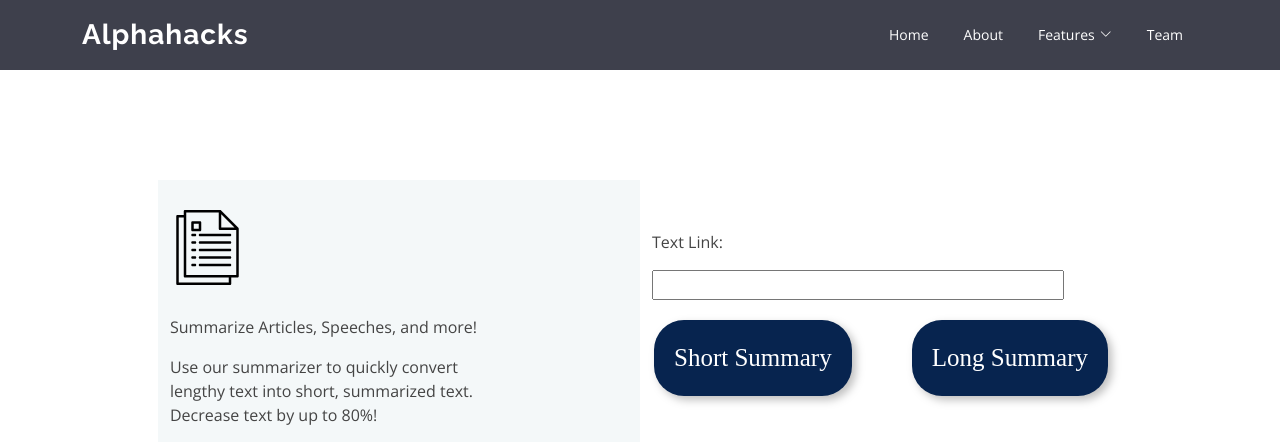
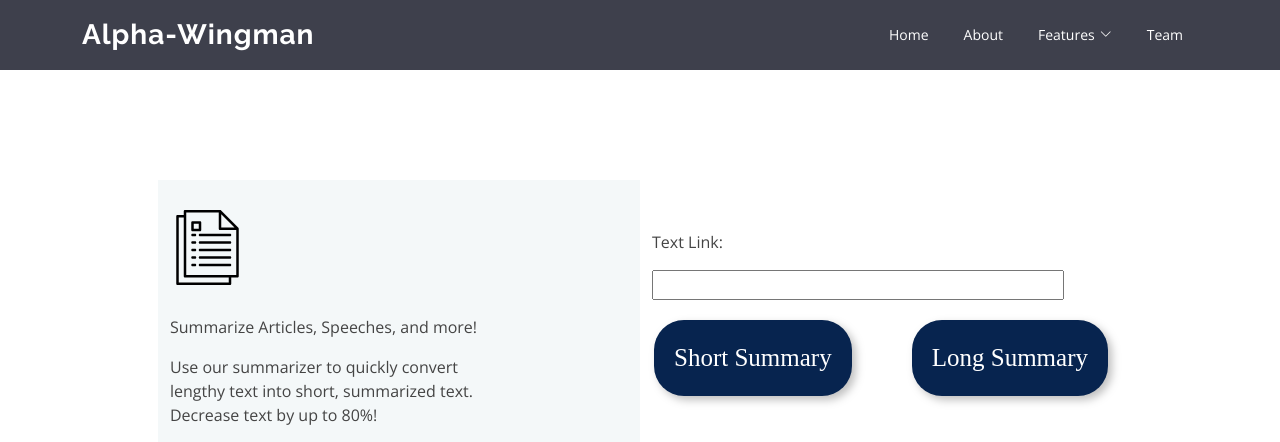
Before and after one commit to vkranurag/Alpha-Wingman, a Flask app: page /summary in a window 1280 px wide. Shown: the top 442 px of the page. Run offline with Flask 2, Linux system fonts and the light colour scheme; some libraries are stand-ins or nearby versions.

Commit message:
Changed the project name

```diff
--- a/website/templates/grammarcheck.html
+++ b/website/templates/grammarcheck.html
@@ -68,7 +68,7 @@
             <div class="container d-flex align-items-center justify-content-between">
 
             <div class="logo">
-                <h1><a href="/">Selecao</a></h1>
+                <h1><a href="/">Alpha-Wingman</a></h1>
                 <!-- Uncomment below if you prefer to use an image logo -->
 
             </div>
--- a/website/templates/index.html
+++ b/website/templates/index.html
@@ -4,7 +4,7 @@
     <meta charset="utf-8">
     <meta content="width=device-width, initial-scale=1.0" name="viewport">
 
-    <title>Alphahacks</title>
+    <title>Summarizer</title>
     <meta content="" name="description">
     <meta content="" name="keywords">
 
@@ -40,7 +40,7 @@
     <div class="container d-flex align-items-center justify-content-between">
 
       <div class="logo">
-        <h1><a href="/">Alphahacks</a></h1>
+        <h1><a href="/">Alpha-Wingman</a></h1>
         <!-- Uncomment below if you prefer to use an image logo -->
 
       </div>
--- a/website/templates/results.html
+++ b/website/templates/results.html
@@ -39,7 +39,7 @@
     <div class="container d-flex align-items-center justify-content-between">
 
       <div class="logo">
-        <h1><a href="/">Selecao</a></h1>
+        <h1><a href="/">Alpha-Wingman</a></h1>
         <!-- Uncomment below if you prefer to use an image logo -->
 
       </div>
--- a/website/templates/speech-to-text.html
+++ b/website/templates/speech-to-text.html
@@ -237,7 +237,7 @@
       <div class="container d-flex align-items-center justify-content-between">
 
         <div class="logo">
-          <h1><a href="/">Selecao</a></h1>
+          <h1><a href="/">Alpha-Wingman</a></h1>
           <!-- Uncomment below if you prefer to use an image logo -->
 
         </div>
```
